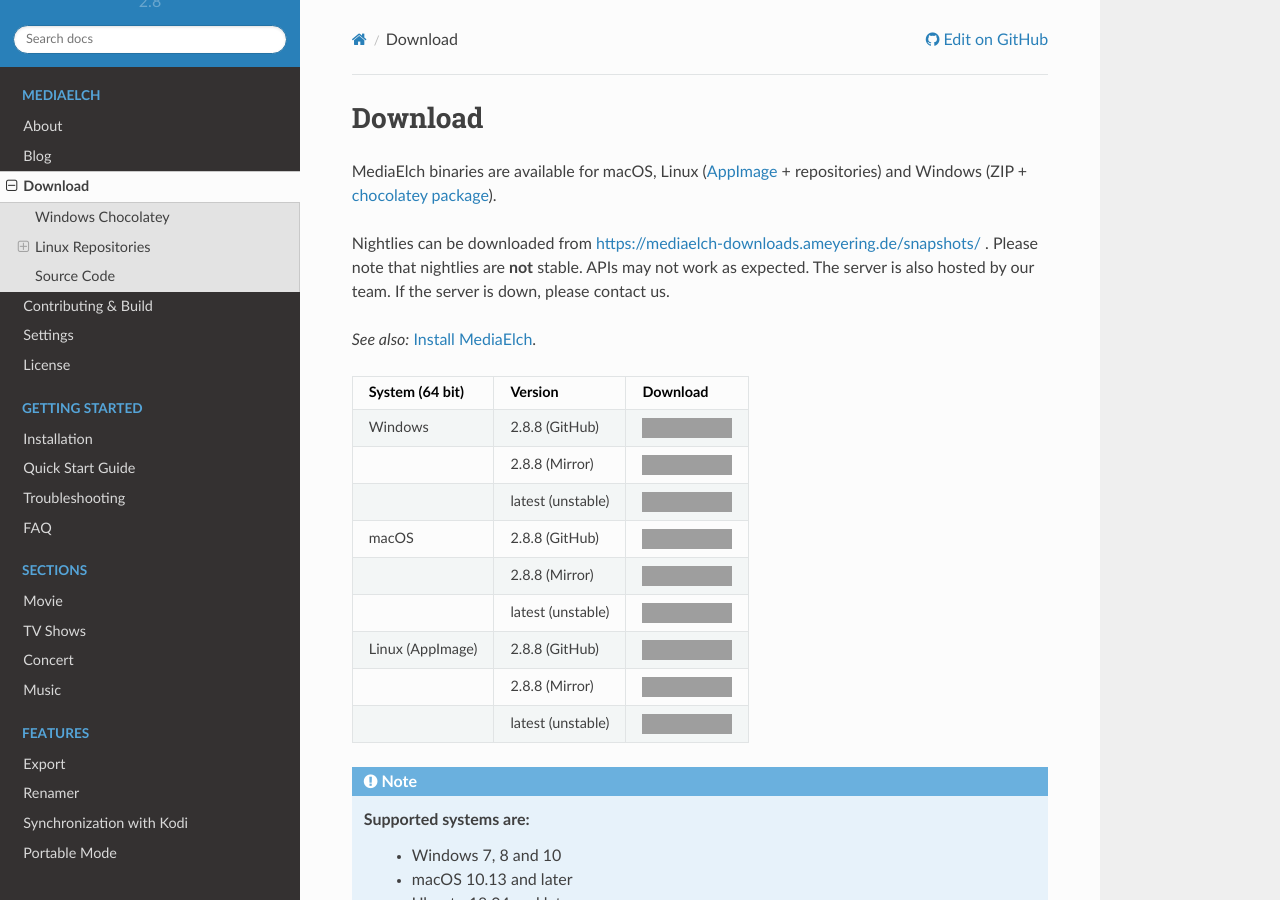
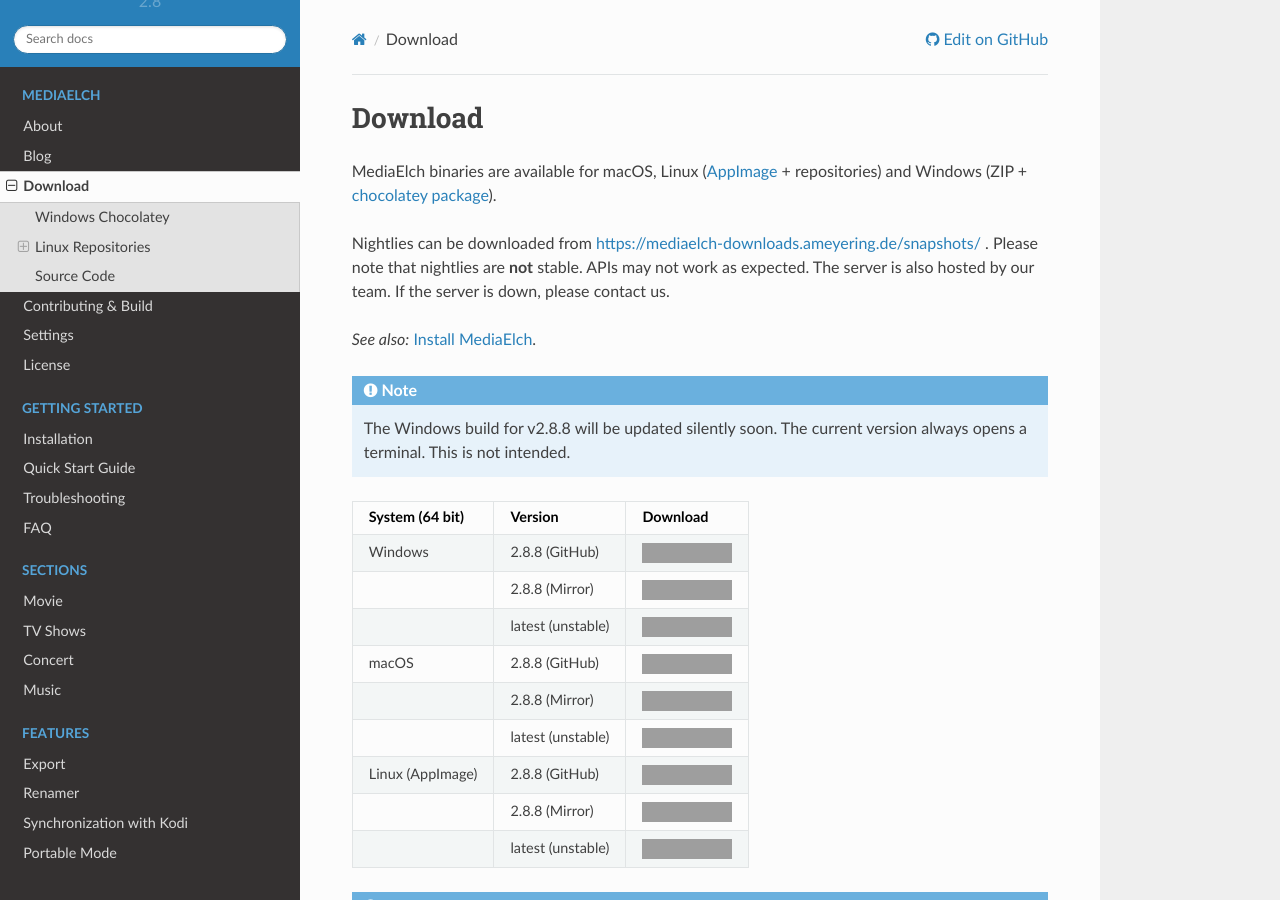
Before and after one commit to mediaelch/mediaelch-doc, a Sphinx documentation site: the page built from docs/source/download.rst, in a window 1280 px wide and 900 px high, cut to the strip 0-900 px from the top of the window. Built offline with Sphinx 7.4.7 and the Read the Docs theme 2.0.0, drawn with Linux system fonts in a browser that asks for light colours; pages that are not in the unit, such as notebooks, are missing from menus; grey boxes are pictures that could not be loaded.

Commit message:
[Download] Mention the current Windows issue

```diff
--- a/docs/source/download.rst
+++ b/docs/source/download.rst
@@ -10,6 +10,12 @@
 The server is also hosted by our team.  If the server is down, please contact us.
 
 *See also:* :doc:`Install MediaElch <installation>`.
+
+.. note::
+
+    The Windows build for v2.8.8 will be updated silently soon.
+    The current version always opens a terminal. This is not intended.
+
 
 +-------------------+--------------------+-----------------------------------------------+
 | System (64 bit)   | Version            | Download                                      |
```
